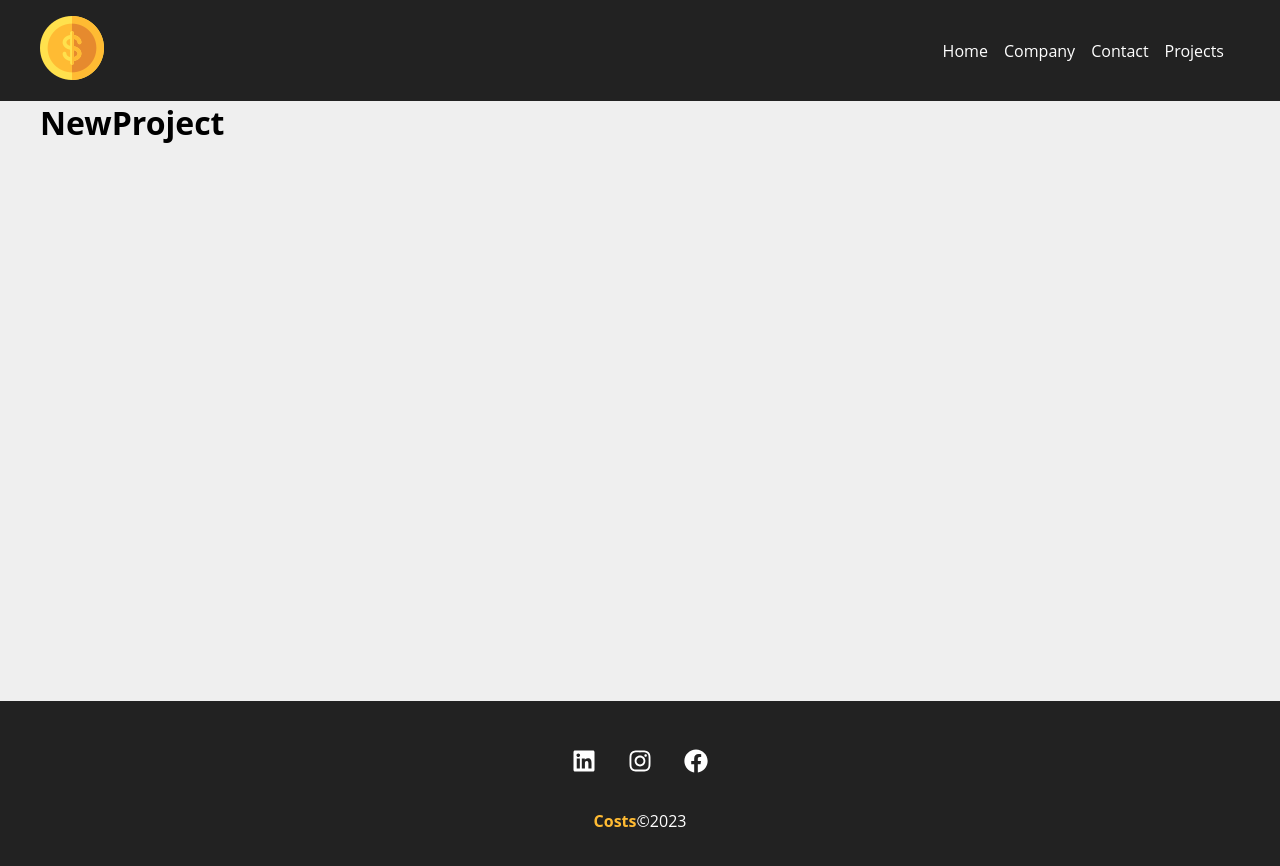
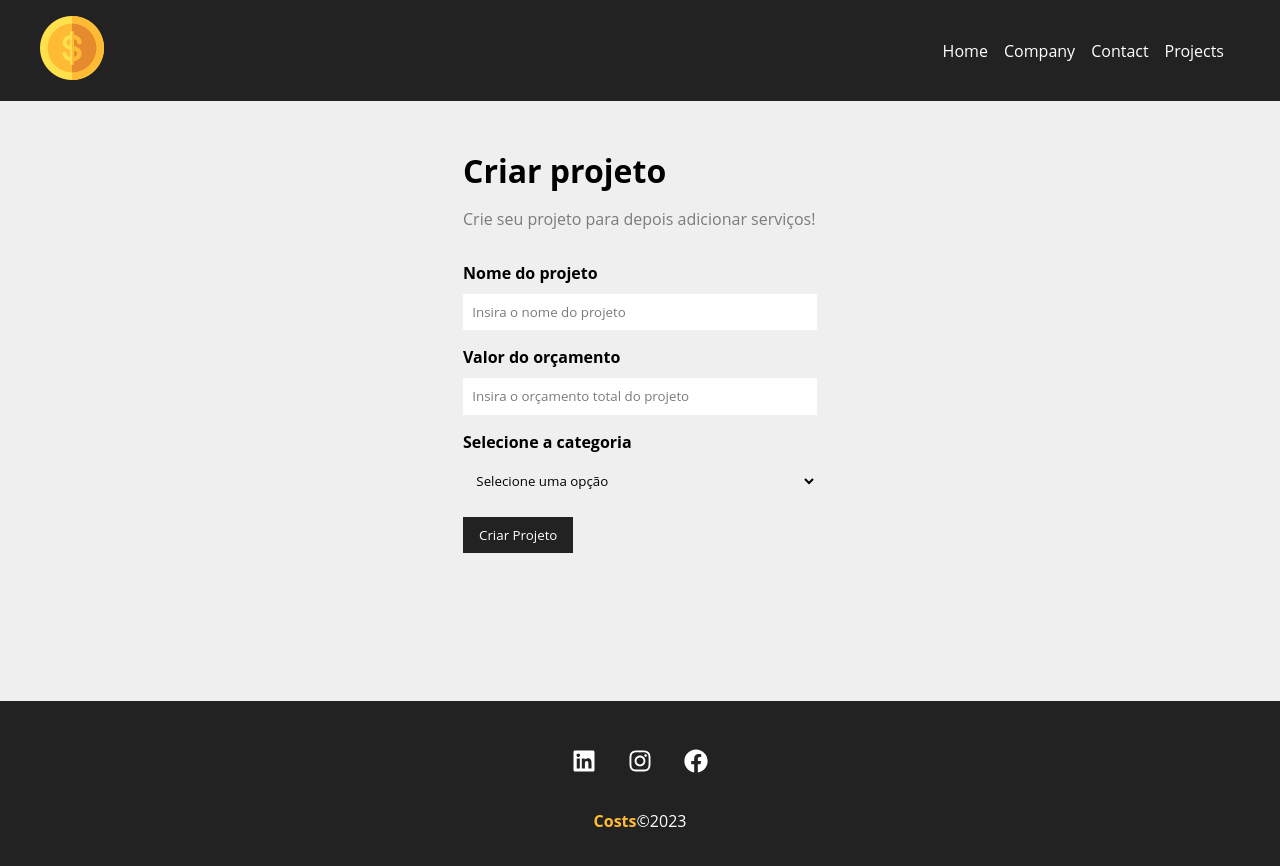
Before and after one commit to guilhermealbanaz/React.js-Curso-Introdutorio, a React (Create React App) app: page /newproject in a window 1280 px wide. Shown: the top 866 px of the page. Built offline with nearby package versions, Linux system fonts and the light colour scheme; the HTML template or start-up script is replaced by a standard one.

Commit message:
Página de criação de projetos e Home prontas

```diff
--- /dev/null
+++ b/src/components/form/Input.js
@@ -0,0 +1,19 @@
+import styles from './Input.module.css'
+
+
+function Input({type, text, name, placeholder, handleOnChange, value}){
+    return (
+        <div className={styles.form_control}>
+            <label htmlFor={name}>{text}</label>
+            <input
+            type={type}
+            name={name}
+            id={name}
+            placeholder={placeholder}
+            onChange={handleOnChange}
+            value={value}
+            ></input>
+        </div>
+    )
+}
+export default Input
--- /dev/null
+++ b/src/components/form/Input.module.css
@@ -0,0 +1,20 @@
+.form_control {
+    display: flex;
+    flex-direction: column;
+    margin-bottom: 1em;
+}
+
+.form_control label{
+    margin-bottom: .6em;
+    font-weight: bold;
+}
+
+.form_control input {
+    padding: .7em;
+    border-radius: 0;
+    border: none;
+}
+
+.form_control input::placeholder{
+    color: #7b7b7b;
+}
--- /dev/null
+++ b/src/components/form/Select.js
@@ -0,0 +1,13 @@
+import styles from './Select.module.css'
+
+function Select({text, name, options, handleOnChange, value}){
+    return(
+        <div className={styles.form_control}>
+            <label htmlFor={name}>{text}</label>
+            <select name={name} id={name}>
+                <option>Selecione uma opção</option>
+            </select>
+        </div>
+    )
+}
+export default Select
--- /dev/null
+++ b/src/components/form/Select.module.css
@@ -0,0 +1,20 @@
+.form_control {
+    display: flex;
+    flex-direction: column;
+    margin-bottom: 1em;
+}
+
+.form_control label{
+    margin-bottom: .6em;
+    font-weight: bold;
+}
+
+.form_control select {
+    padding: .7em;
+    border-radius: 0;
+    border: none;
+}
+
+.form_control select option{
+    color: #7b7b7b;
+}
--- /dev/null
+++ b/src/components/form/SubmitButton.js
@@ -0,0 +1,12 @@
+import styles from './SubmitButton.module.css'
+
+function SubmitButton({text}){
+    return(
+        <div>
+            <button className={styles.btn}>
+                {text}
+            </button>
+        </div>
+    )
+}
+export default SubmitButton
--- /dev/null
+++ b/src/components/form/SubmitButton.module.css
@@ -0,0 +1,13 @@
+.btn {
+    background-color: #222;
+    color: #fff;
+    padding: .7em 1.2em;
+    text-decoration: none;
+    transition: .5s;
+    cursor: pointer;
+    border: none;
+}
+
+.btn:hover{
+    color: #ffbb33;
+}
--- a/src/components/pages/NewProject.js
+++ b/src/components/pages/NewProject.js
@@ -1,6 +1,13 @@
+import styles from './NewProject.module.css'
+import ProjectForm from '../projects/ProjectForm'
+
 function NewProject(){
     return(
-        <h1>NewProject</h1>
+        <div className={styles.newproject_container}>
+            <h1>Criar projeto</h1>
+            <p>Crie seu projeto para depois adicionar serviços!</p>
+            <ProjectForm btnText='Criar Projeto'/>
+        </div>
     )
 }
 export default NewProject
--- /dev/null
+++ b/src/components/pages/NewProject.module.css
@@ -0,0 +1,13 @@
+.newproject_container {
+    width: 450px;
+    margin: 0 auto;
+    padding: 3em;
+}
+
+.newproject_container h1 {
+    margin-bottom: .5em;
+}
+
+.newproject_container p {
+    color: #7b7b7b;
+}
--- /dev/null
+++ b/src/components/projects/ProjectForm.js
@@ -0,0 +1,17 @@
+import styles from './ProjectForm.module.css';
+import Input from '../form/Input'
+import Select from '../form/Select'
+import SubmitButton from '../form/SubmitButton'
+
+function ProjectForm({btnText}){
+    return(
+        <form className={styles.form}>
+            <Input type='text' text='Nome do projeto' name='name' placeholder='Insira o nome do projeto'/>
+            <Input type='number' text='Valor do orçamento' name='budget' placeholder='Insira o orçamento total do projeto'/>
+                <Select name='category_id' text='Selecione a categoria' />
+                <SubmitButton text={btnText}/>
+        </form>
+
+    )
+}
+export default ProjectForm
--- /dev/null
+++ b/src/components/projects/ProjectForm.module.css
@@ -0,0 +1,4 @@
+.form {
+    width: 100%;
+    margin: 2em 0;
+}
```
